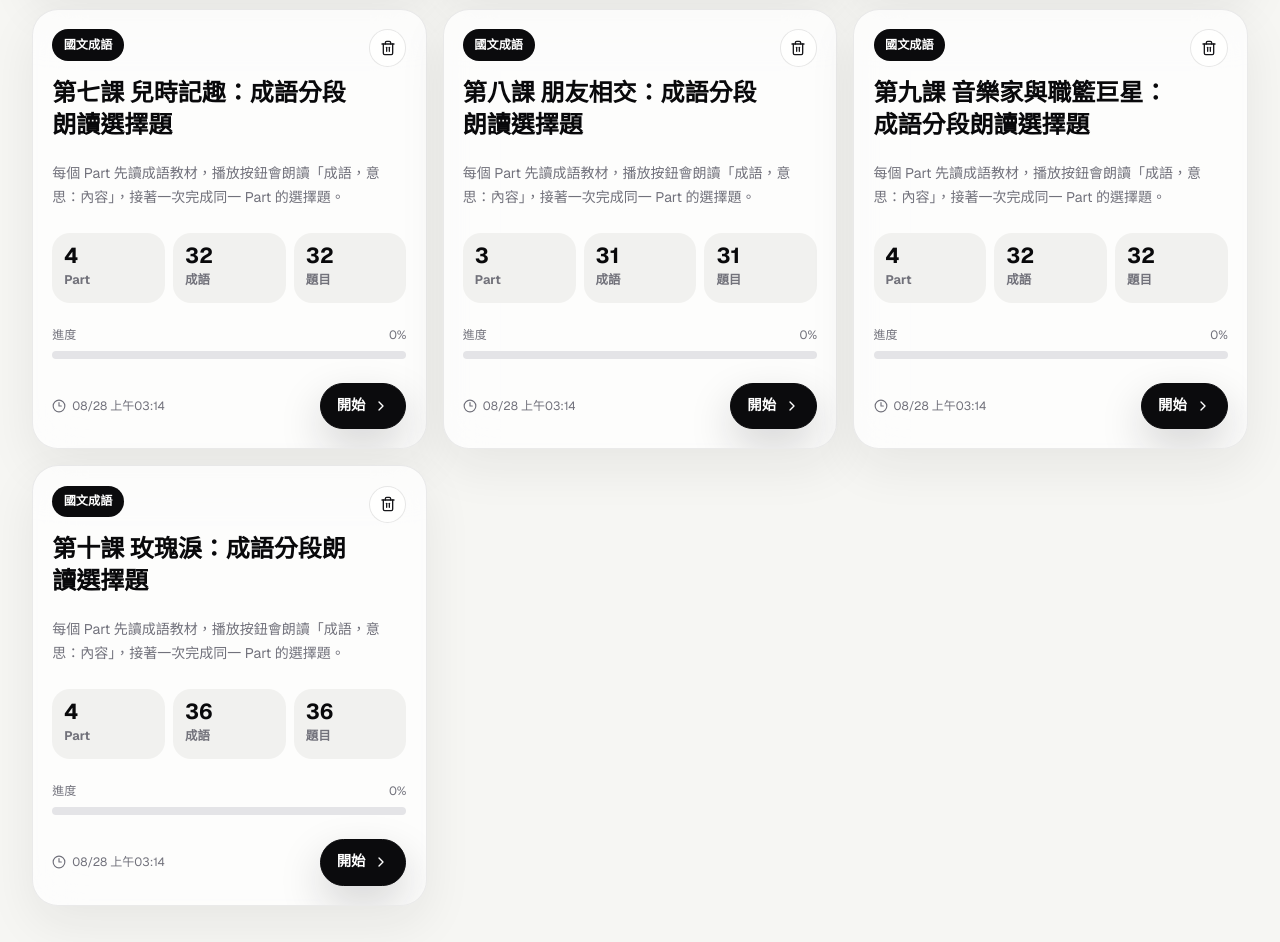
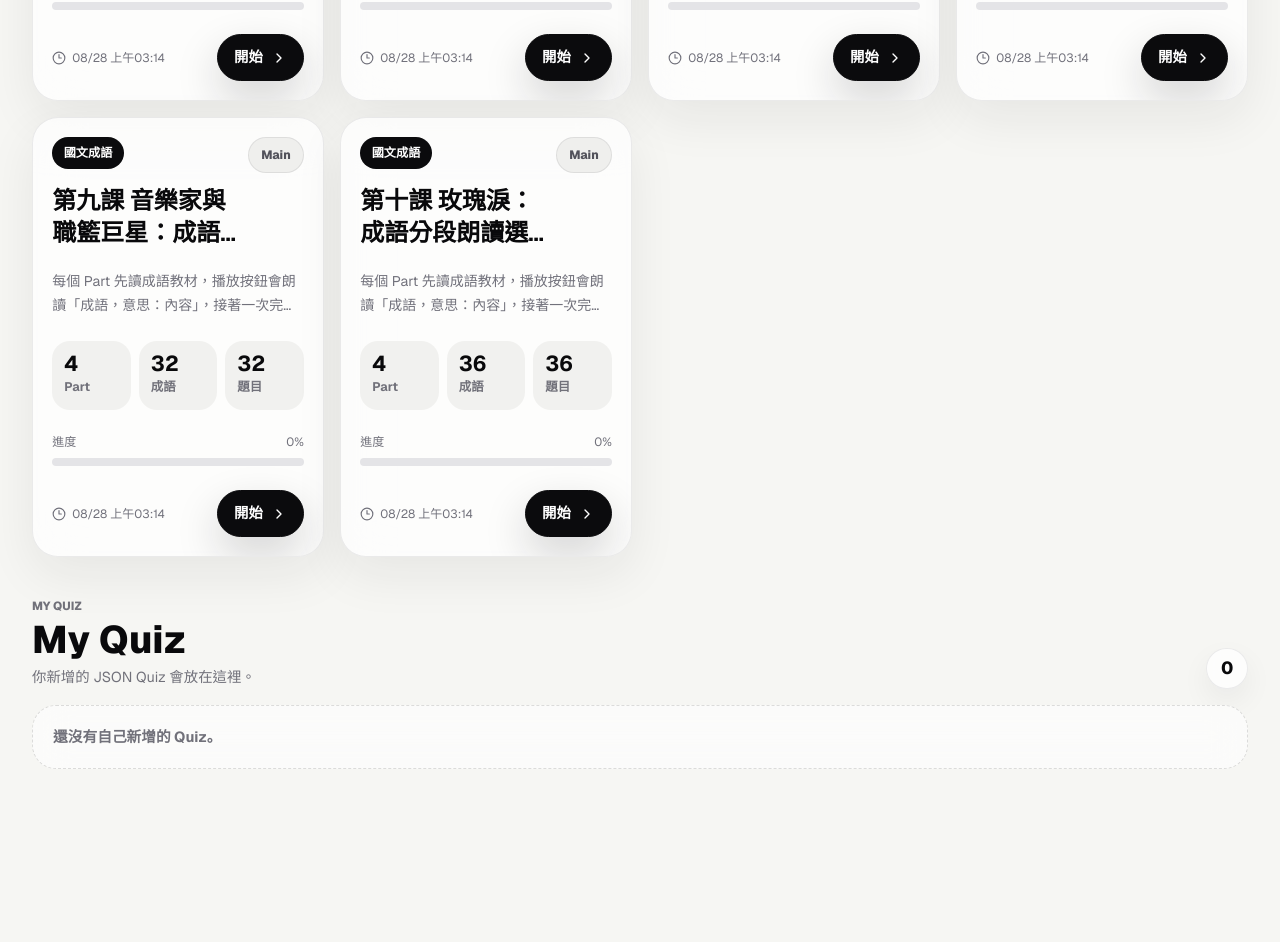
Before and after one commit to chenyouxiang0810-gif/quiz-studio, a Next.js app: page / in a window 1280 px wide. Shown: the part 1460-2402 px from the top of the page. After the commit the page ends 2281 px from the top, so only its background shows below. Built offline with nearby package versions, Linux system fonts and the light colour scheme.

Commit message:
Separate main and personal quizzes

```diff
--- a/app/globals.css
+++ b/app/globals.css
@@ -264,6 +264,72 @@ button:disabled {
     border-color 220ms ease;
 }
 
+.quiz-shelf {
+  padding-bottom: 2rem;
+}
+
+.quiz-shelf + .quiz-shelf {
+  padding-top: 0.5rem;
+}
+
+.shelf-heading {
+  align-items: end;
+  display: flex;
+  gap: 1rem;
+  justify-content: space-between;
+  margin-bottom: 1rem;
+}
+
+.shelf-heading h2 {
+  font-size: clamp(1.6rem, 3vw, 2.4rem);
+  font-weight: 720;
+  letter-spacing: 0;
+  line-height: 1.08;
+  margin-top: 0.25rem;
+}
+
+.shelf-heading span {
+  color: #71717a;
+  display: block;
+  font-size: 0.9rem;
+  line-height: 1.6;
+  margin-top: 0.35rem;
+}
+
+.shelf-heading strong {
+  align-items: center;
+  background: rgb(255 255 255 / 76%);
+  border: 1px solid rgb(24 24 27 / 8%);
+  border-radius: 999px;
+  box-shadow: 0 12px 30px rgb(24 24 27 / 6%);
+  display: inline-flex;
+  flex: 0 0 auto;
+  font-size: 1.1rem;
+  font-weight: 800;
+  height: 2.6rem;
+  justify-content: center;
+  min-width: 2.6rem;
+  padding: 0 0.85rem;
+  backdrop-filter: blur(18px);
+}
+
+.quiz-grid {
+  display: grid;
+  gap: 1rem;
+  grid-template-columns: repeat(auto-fit, minmax(280px, 1fr));
+}
+
+.empty-shelf {
+  background: rgb(255 255 255 / 60%);
+  border: 1px dashed rgb(24 24 27 / 14%);
+  border-radius: 24px;
+  color: #71717a;
+  font-size: 0.92rem;
+  font-weight: 620;
+  padding: 1.25rem;
+  backdrop-filter: blur(18px);
+}
+
 .quiz-card::after {
   background: linear-gradient(120deg, transparent, rgb(255 255 255 / 75%), transparent);
   content: '';
@@ -295,6 +361,17 @@ button:disabled {
   font-size: 0.76rem;
   font-weight: 700;
   padding: 0.42rem 0.72rem;
+}
+
+.locked-pill {
+  background: #efefed;
+  border: 1px solid rgb(24 24 27 / 8%);
+  border-radius: 999px;
+  color: #52525b;
+  flex: 0 0 auto;
+  font-size: 0.76rem;
+  font-weight: 760;
+  padding: 0.48rem 0.75rem;
 }
 
 .preview-stat {
--- a/app/page.tsx
+++ b/app/page.tsx
@@ -24,6 +24,7 @@ import type { ChoiceId, QuizDocument, QuizProgress, QuizQuestion, QuizRecord, Qu
 const STORAGE_KEY = 'quiz-studio.records.v1';
 const BACKUP_STORAGE_KEY = 'quiz-studio.records.backup.v1';
 const VOICE_KEY = 'quiz-studio.voice-uri.v1';
+const DEFAULT_QUIZ_TITLES = new Set(defaultQuizzes.map((quiz) => quiz.title.trim()));
 
 const GPT_QUIZ_PROMPT = `請依照以下規格，幫我把教材整理成 Quiz Studio 可以直接匯入的 JSON。只輸出 JSON，不要加 Markdown 程式碼框，不要加解釋文字。
 
@@ -291,6 +292,10 @@ function compareQuizRecords(a: QuizRecord, b: QuizRecord) {
   return a.quiz.title.localeCompare(b.quiz.title, 'zh-Hant');
 }
 
+function isDefaultQuizRecord(record: QuizRecord) {
+  return record.id.startsWith('default-lesson-') || DEFAULT_QUIZ_TITLES.has(record.quiz.title.trim());
+}
+
 function sortedChineseVoices(voices: SpeechSynthesisVoice[]): SpeechSynthesisVoice[] {
   const zhVoices = voices.filter((voice) => /zh|Chinese|Mandarin|Taiwan|Hong Kong|China|Mei-Jia|Ting-Ting|Sin-ji/i.test(`${voice.lang} ${voice.name}`));
   return zhVoices.sort((a, b) => voiceRank(a) - voiceRank(b) || a.name.localeCompare(b.name, 'zh-Hant'));
@@ -423,6 +428,11 @@ export default function Home() {
   }
 
   async function deleteQuiz(recordId: string) {
+    const target = records.find((record) => record.id === recordId);
+    if (target && isDefaultQuizRecord(target)) {
+      setToast('Main 預設題庫不能刪除');
+      return;
+    }
     const nextRecords = records.filter((record) => record.id !== recordId);
     setRecords(nextRecords);
     if (selectedId === recordId) setSelectedId(null);
@@ -559,6 +569,8 @@ export default function Home() {
 
   const totalQuestions = records.reduce((sum, record) => sum + questionCount(record.quiz), 0);
   const totalAnswered = records.reduce((sum, record) => sum + answeredCount(record), 0);
+  const mainRecords = filteredRecords.filter(isDefaultQuizRecord);
+  const myRecords = filteredRecords.filter((record) => !isDefaultQuizRecord(record));
 
   return (
     <main className="min-h-screen overflow-hidden bg-[#f6f6f3] text-zinc-950">
@@ -595,15 +607,27 @@ export default function Home() {
             <Search className="h-5 w-5 text-zinc-400" />
             <input value={search} onChange={(event) => setSearch(event.target.value)} placeholder="搜尋標題、分類或 Part" />
           </label>
-          <MetricCard label="Quiz" value={records.length} />
+          <MetricCard label="Main / My Quiz" value={`${records.filter(isDefaultQuizRecord).length} / ${records.filter((record) => !isDefaultQuizRecord(record)).length}`} />
           <MetricCard label="已作答 / 題目" value={`${totalAnswered} / ${totalQuestions}`} />
         </section>
 
-        <section className="grid gap-4 pb-12 sm:grid-cols-2 xl:grid-cols-3">
-          {filteredRecords.map((record) => (
-            <QuizCard key={record.id} record={record} onOpen={() => openQuiz(record)} onDelete={() => deleteQuiz(record.id)} />
-          ))}
-        </section>
+        <QuizShelf
+          title="Main"
+          description="預設課程會一直保留，不能刪除。"
+          records={mainRecords}
+          onOpen={openQuiz}
+          onDelete={deleteQuiz}
+          locked
+        />
+
+        <QuizShelf
+          title="My Quiz"
+          description="你新增的 JSON Quiz 會放在這裡。"
+          records={myRecords}
+          onOpen={openQuiz}
+          onDelete={deleteQuiz}
+          emptyText={search.trim() ? 'My Quiz 沒有符合搜尋的題庫。' : '還沒有自己新增的 Quiz。'}
+        />
 
         {filteredRecords.length === 0 && (
           <section className="glass-panel mx-auto mt-8 max-w-lg p-8 text-center">
@@ -644,7 +668,65 @@ function MetricCard({ label, value }: { label: string; value: number | string })
   );
 }
 
-function QuizCard({ record, onOpen, onDelete }: { record: QuizRecord; onOpen: () => void; onDelete: () => void }) {
+function QuizShelf({
+  title,
+  description,
+  records,
+  onOpen,
+  onDelete,
+  locked = false,
+  emptyText,
+}: {
+  title: string;
+  description: string;
+  records: QuizRecord[];
+  onOpen: (record: QuizRecord) => void;
+  onDelete: (recordId: string) => void;
+  locked?: boolean;
+  emptyText?: string;
+}) {
+  if (!records.length) {
+    return (
+      <section className="quiz-shelf">
+        <div className="shelf-heading">
+          <div>
+            <p className="eyebrow">{title}</p>
+            <h2>{title}</h2>
+            <span>{description}</span>
+          </div>
+          <strong>0</strong>
+        </div>
+        {emptyText && <div className="empty-shelf">{emptyText}</div>}
+      </section>
+    );
+  }
+
+  return (
+    <section className="quiz-shelf">
+      <div className="shelf-heading">
+        <div>
+          <p className="eyebrow">{title}</p>
+          <h2>{title}</h2>
+          <span>{description}</span>
+        </div>
+        <strong>{records.length}</strong>
+      </div>
+      <div className="quiz-grid">
+        {records.map((record) => (
+          <QuizCard
+            key={record.id}
+            record={record}
+            locked={locked}
+            onOpen={() => onOpen(record)}
+            onDelete={() => onDelete(record.id)}
+          />
+        ))}
+      </div>
+    </section>
+  );
+}
+
+function QuizCard({ record, onOpen, onDelete, locked = false }: { record: QuizRecord; onOpen: () => void; onDelete: () => void; locked?: boolean }) {
   const total = questionCount(record.quiz);
   const terms = record.quiz.sections.reduce((sum, section) => sum + section.studyItems.length, 0);
   const progress = total ? Math.round((answeredCount(record) / total) * 100) : 0;
@@ -655,9 +737,13 @@ function QuizCard({ record, onOpen, onDelete }: { record: QuizRecord; onOpen: ()
           <span className="category-pill">{record.quiz.category || '未分類'}</span>
           <h2 className="mt-4 line-clamp-2 text-2xl font-semibold tracking-normal">{record.quiz.title}</h2>
         </div>
-        <button className="icon-button danger" type="button" aria-label="刪除 Quiz" onClick={onDelete}>
-          <Trash2 className="h-4 w-4" />
-        </button>
+        {locked ? (
+          <span className="locked-pill">Main</span>
+        ) : (
+          <button className="icon-button danger" type="button" aria-label="刪除 Quiz" onClick={onDelete}>
+            <Trash2 className="h-4 w-4" />
+          </button>
+        )}
       </div>
       <p className="line-clamp-2 min-h-12 text-sm leading-6 text-zinc-500">{record.quiz.description || '這份 Quiz 尚未加入描述。'}</p>
       <div className="mt-6 grid grid-cols-3 gap-2">
```
Also changed, not shown: 1 other file (tests, documents, lock files or other folders).
